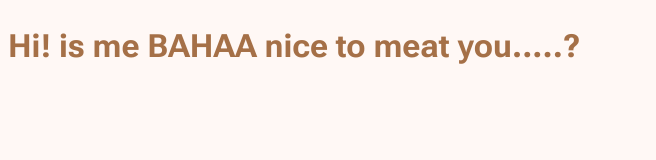
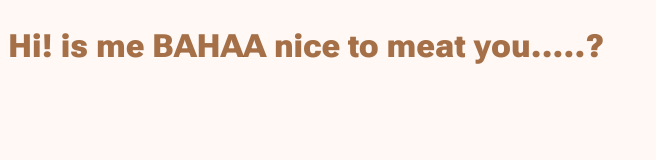
Before and after one commit to bahaapxl/bahaapxl.github.io, a plain HTML site: page index.html in a window 1280 px wide. Shown: the whole page, without its empty margins (0-656 px from the left). Drawn offline with Linux system fonts and the light colour scheme.

Commit message:
Add files via upload

```diff
--- a/style.css
+++ b/style.css
@@ -1,11 +1,11 @@
 body {
     background-color: rgb(255, 248, 245);;
     color: rgba(142, 78, 28, 0.80);
-    font-family: 'Roboto Flex', sans-serif;
-    font-weight: 400;
+    font-family: 'Roboto Flex';
+    font-weight: 100;
     line-height: 1.6;
 }
 
 h1 {
-    font-weight: 700;
+    font-weight: 900;
 }
```
